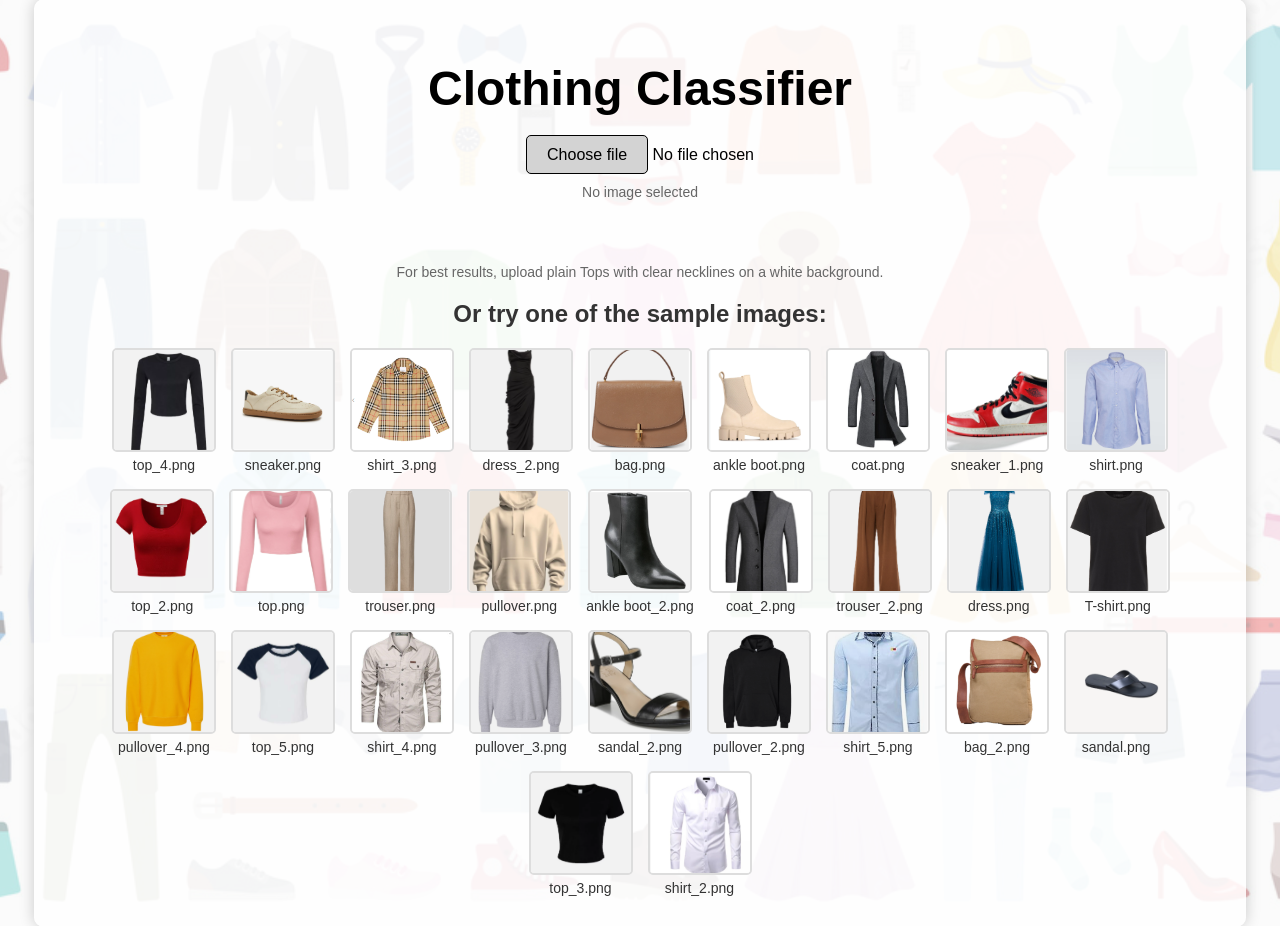
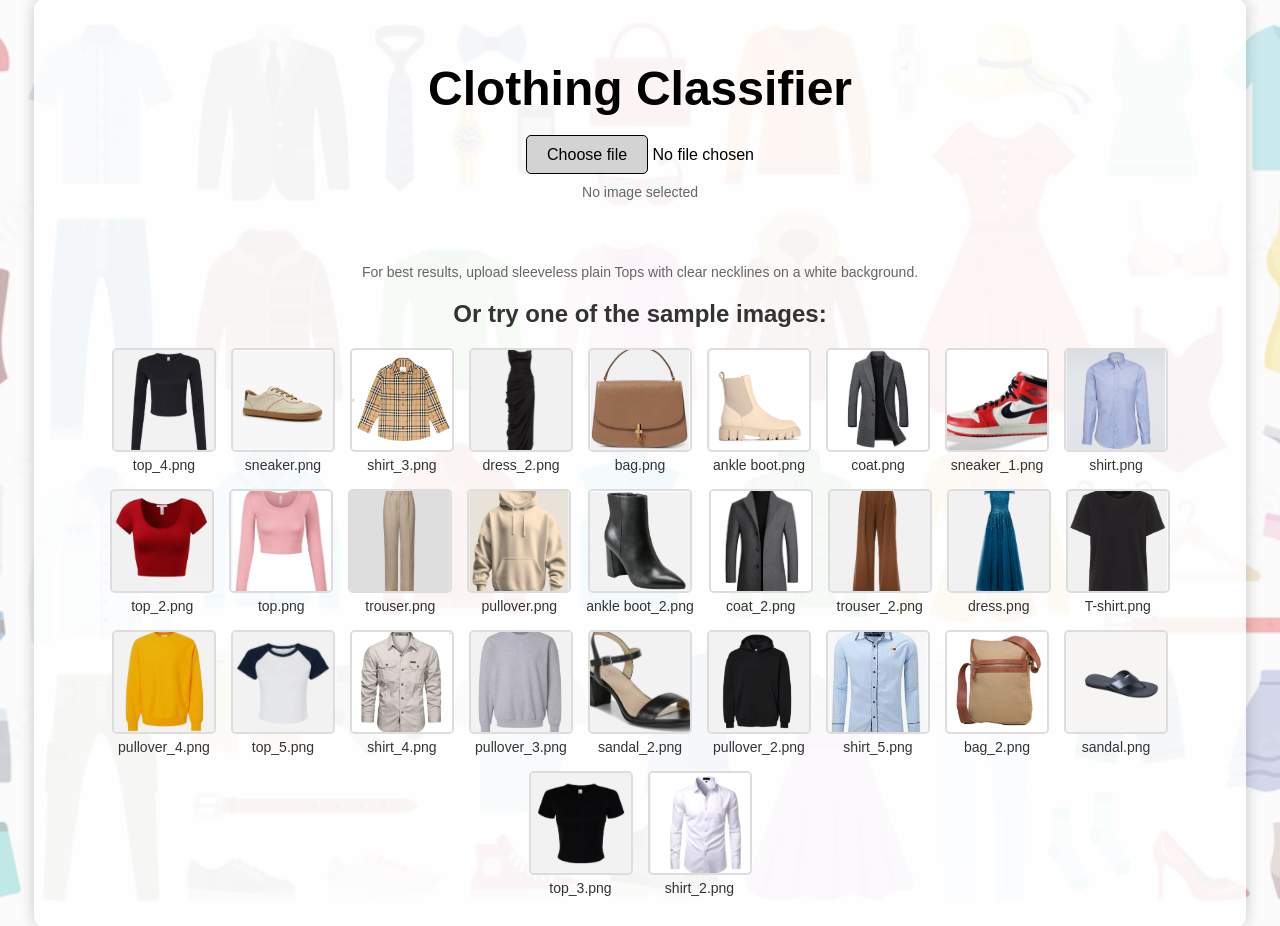
Before and after one commit to noah1-alt/E-Commerce-Clothing-Classifier, a Flask app: page / in a window 1280 px wide. Shown: the part 41-967 px from the top of the page. Run offline with Flask 3, Linux system fonts and the light colour scheme.

Commit message:
edited a small bit of front end

```diff
--- a/templates/index.html
+++ b/templates/index.html
@@ -32,7 +32,7 @@
             <button type="submit" id="classifyButton" style="display: none;">Classify</button>
         </form>
 
-        <p class="note">For best results, upload plain Tops with clear necklines on a white background.</p>
+        <p class="note">For best results, upload sleeveless plain Tops with clear necklines on a white background.</p>
         <p class="loading" id="loading">Classifying...</p>
 
         {% if error %}
```
